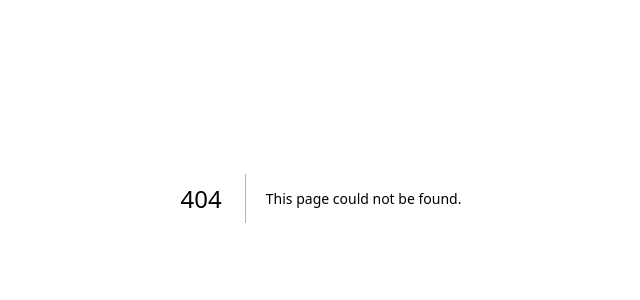
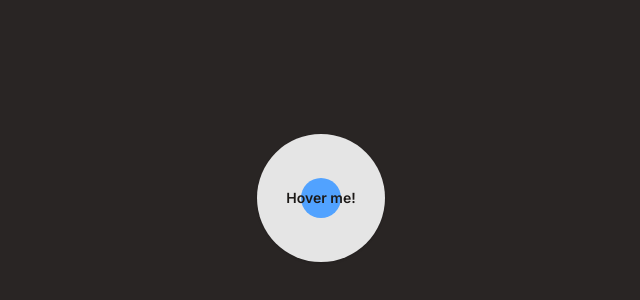
Before and after one commit to christian1koch/react-web-animations, a Next.js app: page /magneto-button in a window 1280 px wide. Before the commit this address had no page. Shown: the part 202-502 px from the top of the page, without its empty margins (319-959 px from the left). Built offline with nearby package versions, Linux system fonts and the light colour scheme.

Commit message:
Created magneto button

```diff
--- a/app/globals.css
+++ b/app/globals.css
@@ -6,7 +6,7 @@
 @theme inline {
     --color-background: var(--background);
     --color-foreground: var(--foreground);
-    --font-sans: var(--font-geist-sans);
+    --font-sans: var(--font-sans);
     --font-mono: var(--font-geist-mono);
     --color-sidebar-ring: var(--sidebar-ring);
     --color-sidebar-border: var(--sidebar-border);
--- /dev/null
+++ b/app/magneto-button/page.tsx
@@ -0,0 +1,114 @@
+// Based on https://www.youtube.com/watch?v=vqXLGX0szIQ&t=14691s Evato Tuts+ - Motion Design for the Web
+// Based on https://dennissnellenberg.com/ button
+"use client";
+import { Button } from "@/components/ui/button";
+import { useGSAP } from "@gsap/react";
+import { useRef } from "react";
+import gsap from "gsap";
+
+export default function MagnetoButtonPage() {
+    const MAGNETO_STRENGTH = 90;
+    const MAGNETO_TEXT_STRENGTH = 80;
+    const textRef = useRef<HTMLSpanElement>(null);
+    const buttonRef = useRef<HTMLButtonElement>(null);
+    const colorOverlay = useRef<HTMLSpanElement>(null);
+    const containerRef = useRef<HTMLDivElement>(null);
+    const { contextSafe } = useGSAP({ scope: containerRef });
+
+    const colorButton = contextSafe((shouldColor: boolean) => {
+        if (!buttonRef.current || !colorOverlay.current) {
+            throw new Error("Button not found!");
+        }
+        const movY = colorOverlay.current.offsetTop + 20;
+        if (shouldColor) {
+            return gsap.to(colorOverlay.current, {
+                y: movY,
+                scale: 10,
+                duration: 1,
+            });
+        }
+        return gsap.to(colorOverlay.current, {
+            y: movY,
+            scale: 0,
+            duration: 1,
+        });
+    });
+
+    const onHover = contextSafe(
+        (event: React.MouseEvent<HTMLButtonElement>) => {
+            if (!buttonRef.current) {
+                throw new Error("Button not found!");
+            }
+            const boundBox = buttonRef.current?.getBoundingClientRect();
+
+            const newX =
+                (event.clientX - boundBox.left) /
+                    buttonRef.current.offsetWidth -
+                0.5;
+            const newY =
+                (event.clientY - boundBox.top) /
+                    buttonRef.current.offsetHeight -
+                0.5;
+            colorButton(true);
+
+            gsap.to(buttonRef.current, {
+                duration: 1,
+                x: newX * MAGNETO_STRENGTH,
+                y: newY * MAGNETO_STRENGTH,
+                ease: "power4.out",
+            });
+            gsap.to(textRef.current, {
+                duration: 1,
+                x: newX * MAGNETO_TEXT_STRENGTH,
+                y: newY * MAGNETO_TEXT_STRENGTH,
+                ease: "power4.out",
+            });
+        }
+    );
+
+    const onMouseLeave = contextSafe(
+        (event: React.MouseEvent<HTMLButtonElement>) => {
+            if (!buttonRef.current) {
+                throw new Error("Button not found!");
+            }
+            gsap.to(buttonRef.current, {
+                duration: 1,
+                x: 0,
+                y: 0,
+                ease: "elastic.out",
+            });
+            gsap.to(textRef.current, {
+                duration: 1,
+                x: 0,
+                y: 0,
+                ease: "elastic.out",
+            });
+            colorButton(false);
+        }
+    );
+
+    return (
+        <div
+            className="flex h-screen w-full items-center justify-center bg-stone-800"
+            ref={containerRef}
+        >
+            <Button
+                onMouseMove={onHover}
+                onMouseLeave={onMouseLeave}
+                ref={buttonRef}
+                className="static h-32 w-32 overflow-hidden rounded-[50%]"
+            >
+                <span
+                    className="z-1 absolute h-10 w-10 rounded-[50%] bg-blue-400"
+                    ref={colorOverlay}
+                ></span>
+                <span
+                    className="z-2 font-semibold text-stone-900"
+                    ref={textRef}
+                >
+                    Hover me!
+                </span>
+            </Button>
+        </div>
+    );
+}
--- a/components/ui/button.tsx
+++ b/components/ui/button.tsx
@@ -1,11 +1,11 @@
+import * as React from "react"
 import { Slot } from "@radix-ui/react-slot"
-import { type VariantProps, cva } from "class-variance-authority"
-import * as React from "react"
+import { cva, type VariantProps } from "class-variance-authority"
 
 import { cn } from "@/lib/utils"
 
 const buttonVariants = cva(
-  "inline-flex items-center justify-center whitespace-nowrap rounded-md text-sm font-medium transition-colors focus-visible:outline-none focus-visible:ring-1 focus-visible:ring-ring disabled:pointer-events-none disabled:opacity-50",
+  "inline-flex items-center justify-center gap-2 whitespace-nowrap rounded-md text-sm font-medium transition-colors focus-visible:outline-none focus-visible:ring-1 focus-visible:ring-ring disabled:pointer-events-none disabled:opacity-50 [&_svg]:pointer-events-none [&_svg]:size-4 [&_svg]:shrink-0",
   {
     variants: {
       variant: {
@@ -45,8 +45,8 @@ const Button = React.forwardRef<HTMLButtonElement, ButtonProps>(
     const Comp = asChild ? Slot : "button"
     return (
       <Comp
+        className={cn(buttonVariants({ variant, size, className }))}
         ref={ref}
-        className={cn(buttonVariants({ variant, size, className }))}
         {...props}
       />
     )
--- a/package.json
+++ b/package.json
@@ -15,6 +15,7 @@
     "@radix-ui/react-alert-dialog": "^1.1.1",
     "@radix-ui/react-checkbox": "^1.1.1",
     "@radix-ui/react-label": "^2.1.0",
+    "@radix-ui/react-slot": "^1.2.4",
     "class-variance-authority": "^0.7.0",
     "clsx": "^2.1.1",
     "gsap": "^3.14.2",
```
Also changed, not shown: 1 other file (tests, documents, lock files or other folders).
